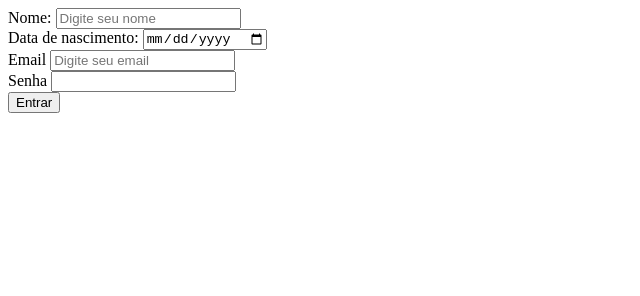
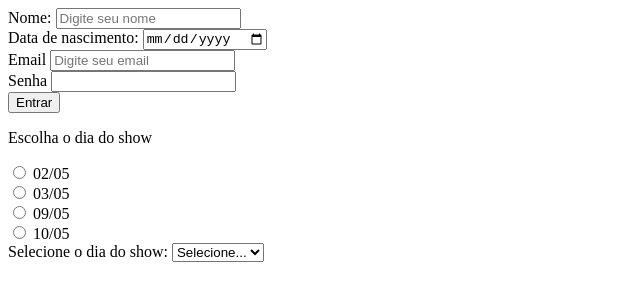
Before and after one commit to gabriela1607/aulas_html_css, a plain HTML site: page 1_FORMULARIOS/4_atividade/index.html in a window 1280 px wide. Shown: the whole page, without its empty margins (0-640 px from the left). Drawn offline with Linux system fonts and the light colour scheme.

Commit message:
terceiro commit

```diff
--- a/1_FORMULARIOS/4_atividade/index.html
+++ b/1_FORMULARIOS/4_atividade/index.html
@@ -25,5 +25,34 @@
             <input type="number" id="senha" planceholder="Crie uma senha">
         </div>
         <button>Entrar</button>
+
+        <p>Escolha o dia do show</p>
+
+        <div>
+            <input type="radio" id="opcao1" name="dia1">
+            <label for="opcao1">02/05</label>
+        </div>
+        <div>
+            <input type="radio" id="opcao2" name="dia2">
+            <label for="opcao2">03/05</label>
+        </div>
+        <div>
+            <input type="radio" id="opcao3" name="dia3">
+            <label for="opcao3">09/05</label>
+        </div>
+        <div>
+            <input type="radio" id="opcao4" name="dia4">
+            <label for="opcao4">10/05</label>
+        </div>
+        <div>
+            <label for="Dia do show">Selecione o dia do show:</label>
+            <select name="Dia do show" id="dia do show">
+                <option disabled selected>Selecione...</option>
+                <option value="02/05">02/05</option>
+                <option value="03/05">03/05</option>
+                <option value="09/05">09/05</option>
+                <option value="1o/05">10/05</option>
+            </select>
+        </div>
 </body>
 </html>
```
